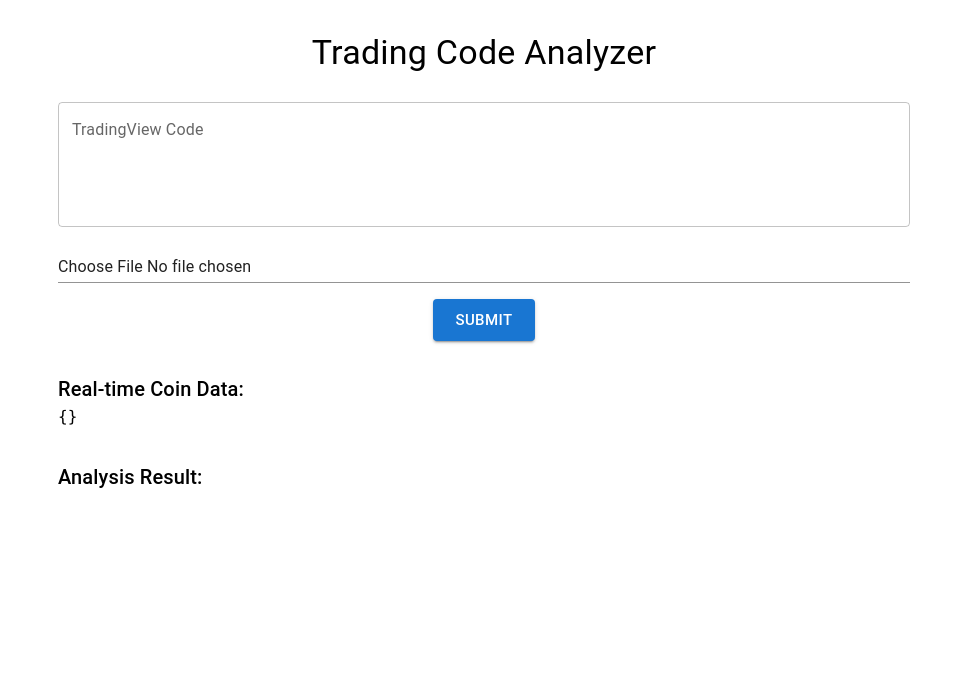
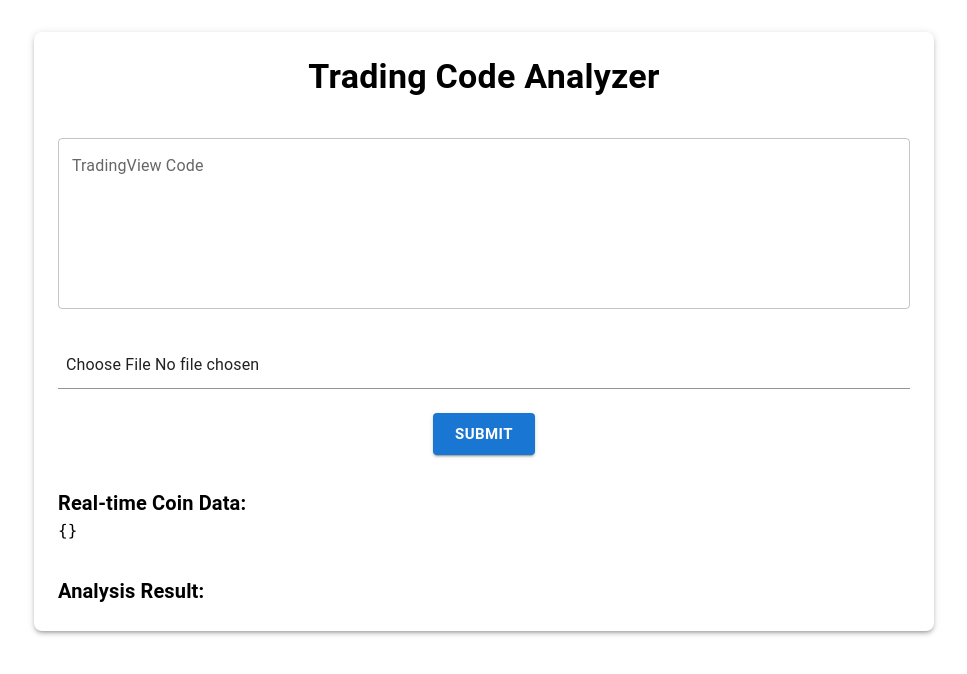
Before and after one commit to comdbstn/CoinTrading2, a Next.js app in the folder frontend/: page / in a window 1280 px wide. Shown: the top 674 px of the page, without its empty margins (156-1123 px from the left). Built offline with nearby package versions, Linux system fonts and the light colour scheme; no server answers.

Commit message:
Enhance UI for better user experience

```diff
--- a/frontend/src/app/page.tsx
+++ b/frontend/src/app/page.tsx
@@ -45,34 +45,35 @@
   };
 
   return (
-    <Container maxWidth="md" sx={{ mt: 4, bgcolor: 'white', color: 'black' }}>
-      <Typography variant="h4" component="h1" gutterBottom align="center">
+    <Container maxWidth="md" sx={{ mt: 4, bgcolor: 'white', color: 'black', p: 3, borderRadius: 2, boxShadow: 3 }}>
+      <Typography variant="h4" component="h1" gutterBottom align="center" sx={{ fontWeight: 'bold', mb: 3 }}>
         Trading Code Analyzer
       </Typography>
-      <Box sx={{ mb: 2 }}>
+      <Box sx={{ mb: 3 }}>
         <TextField
           label="TradingView Code"
           multiline
-          rows={4}
+          rows={6}
           variant="outlined"
           fullWidth
           margin="normal"
           value={tradingCode}
           onChange={(e) => setTradingCode(e.target.value)}
+          sx={{ bgcolor: 'white', borderRadius: 1 }}
         />
       </Box>
-      <Box sx={{ mb: 2 }}>
-        <Input type="file" onChange={handleFileChange} fullWidth />
+      <Box sx={{ mb: 3 }}>
+        <Input type="file" onChange={handleFileChange} fullWidth sx={{ bgcolor: 'white', p: 1, borderRadius: 1 }} />
       </Box>
-      <Box sx={{ textAlign: 'center' }}>
-        <Button variant="contained" color="primary" size="large" onClick={handleSubmit}>Submit</Button>
+      <Box sx={{ textAlign: 'center', mb: 3 }}>
+        <Button variant="contained" color="primary" size="large" onClick={handleSubmit} sx={{ fontWeight: 'bold' }}>Submit</Button>
       </Box>
       <Box sx={{ mt: 4 }}>
-        <Typography variant="h6">Real-time Coin Data:</Typography>
+        <Typography variant="h6" sx={{ fontWeight: 'bold' }}>Real-time Coin Data:</Typography>
         <pre>{JSON.stringify(coinData, null, 2)}</pre>
       </Box>
       <Box sx={{ mt: 4 }}>
-        <Typography variant="h6">Analysis Result:</Typography>
+        <Typography variant="h6" sx={{ fontWeight: 'bold' }}>Analysis Result:</Typography>
         <pre>{analysisResult}</pre>
       </Box>
     </Container>
```
